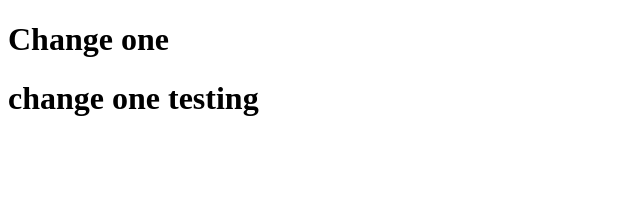
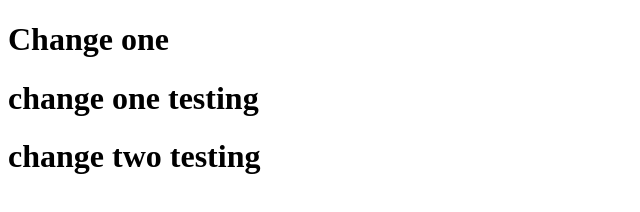
Before and after one commit to VisheshBajpayeeAirbow/test-git, a plain HTML site: page index.html in a window 1280 px wide. Shown: the whole page, without its empty margins (0-640 px from the left). Drawn offline with Linux system fonts and the light colour scheme.

Commit message:
added changes

```diff
--- a/index.html
+++ b/index.html
@@ -8,5 +8,6 @@
   <body>
     <h1>Change one</h1>
     <h1>change one testing</h1>
+    <h1>change two testing</h1>
   </body>
 </html>
```
